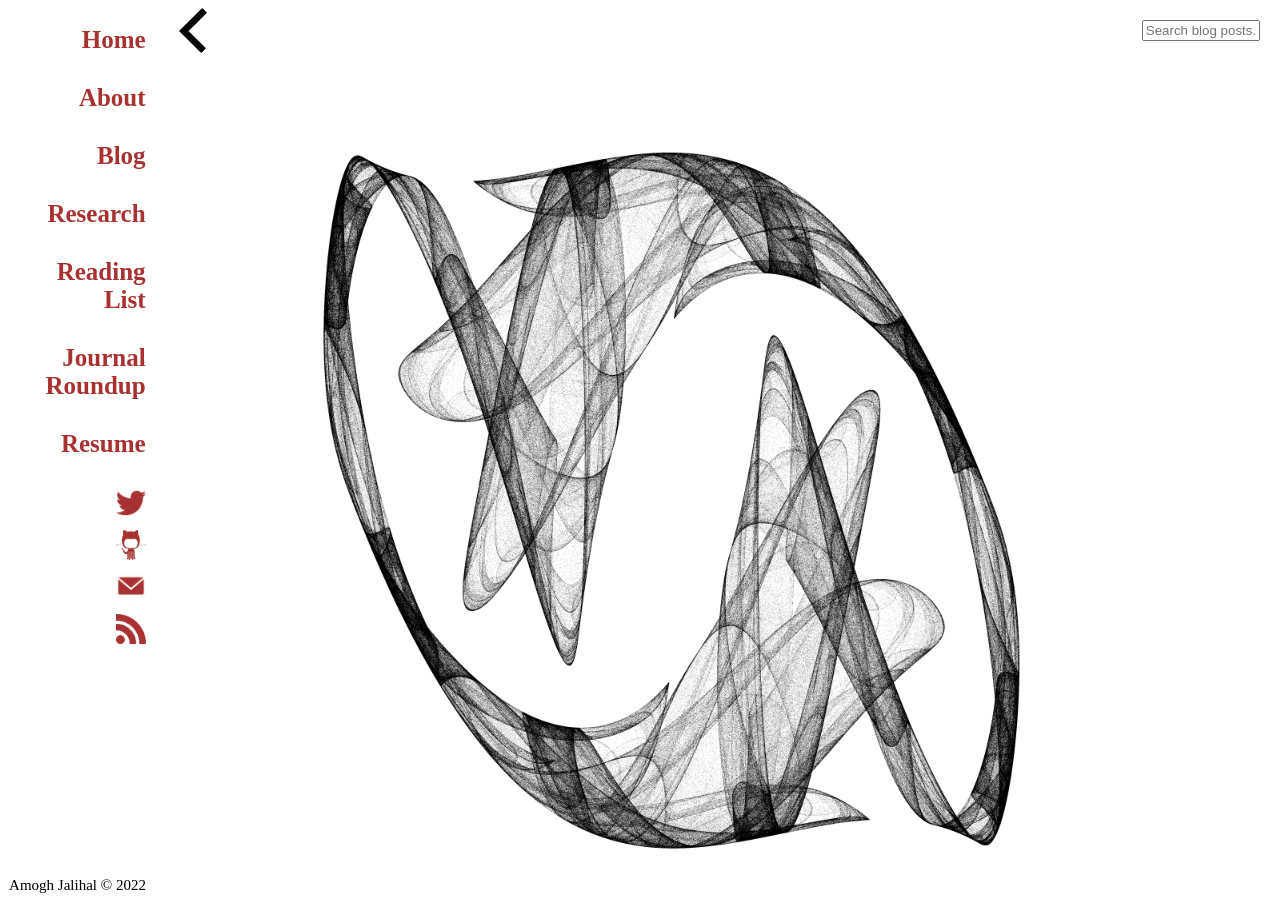
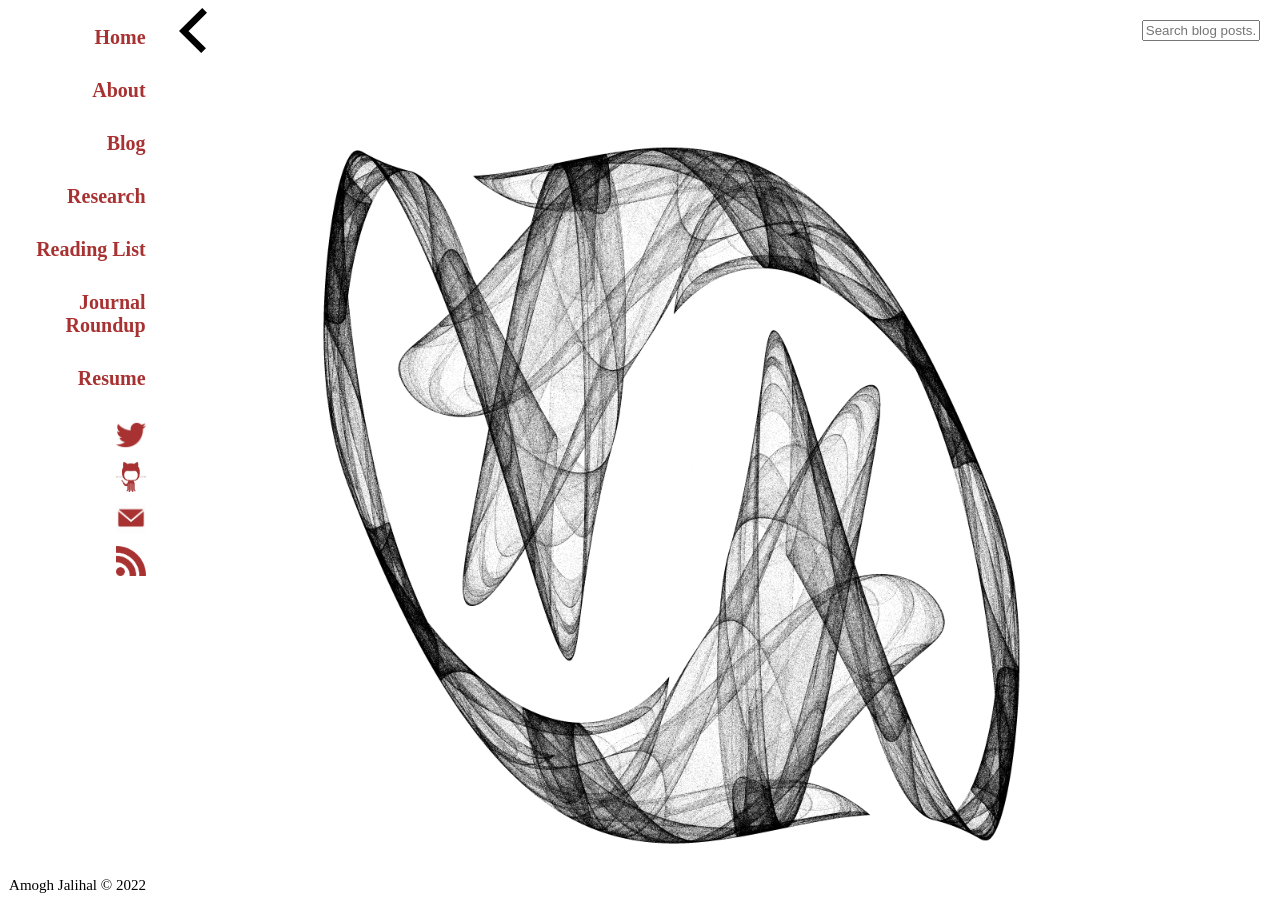
Before and after one commit to amoghpj/amoghpj.github.io, a Jekyll site: the page built from index.md, in a window 1280 px wide. Built offline with Jekyll 4.4.1, drawn with Linux system fonts in a browser that asks for light colours; comment, search, counter and statistics services are not loaded.

Commit message:
Update font size

```diff
--- a/_sass/main.scss
+++ b/_sass/main.scss
@@ -92,7 +92,7 @@
     }
     liststyle {
         font-family: "Arial";
-        font-size: 25px;
+        font-size: 20px;
         margin-left: 1%;
     }
     h2 {
@@ -114,7 +114,7 @@
         font-size: 100%;
         margin-left: 2%;
         font-family: Arial;
-        font-size: 25px;
+        font-size: 20px;
         // width: 80%;
     }
     // ul {
@@ -123,7 +123,7 @@
     //     width: 60%;
     // }
     li {
-        font-size: 25px;
+        font-size: 20px;
         font-family: Arial;
         margin-left: 2%;
         // width: 60%;
@@ -211,7 +211,7 @@
 .sidebar a {
   padding: 6px 8px 6px 16px;
   text-decoration: none;
-  font-size: 25px;
+  font-size: 20px;
   font-family: "Sans Serif";
   font-weight: bold;
   color: #a83232;// #111111;
```
